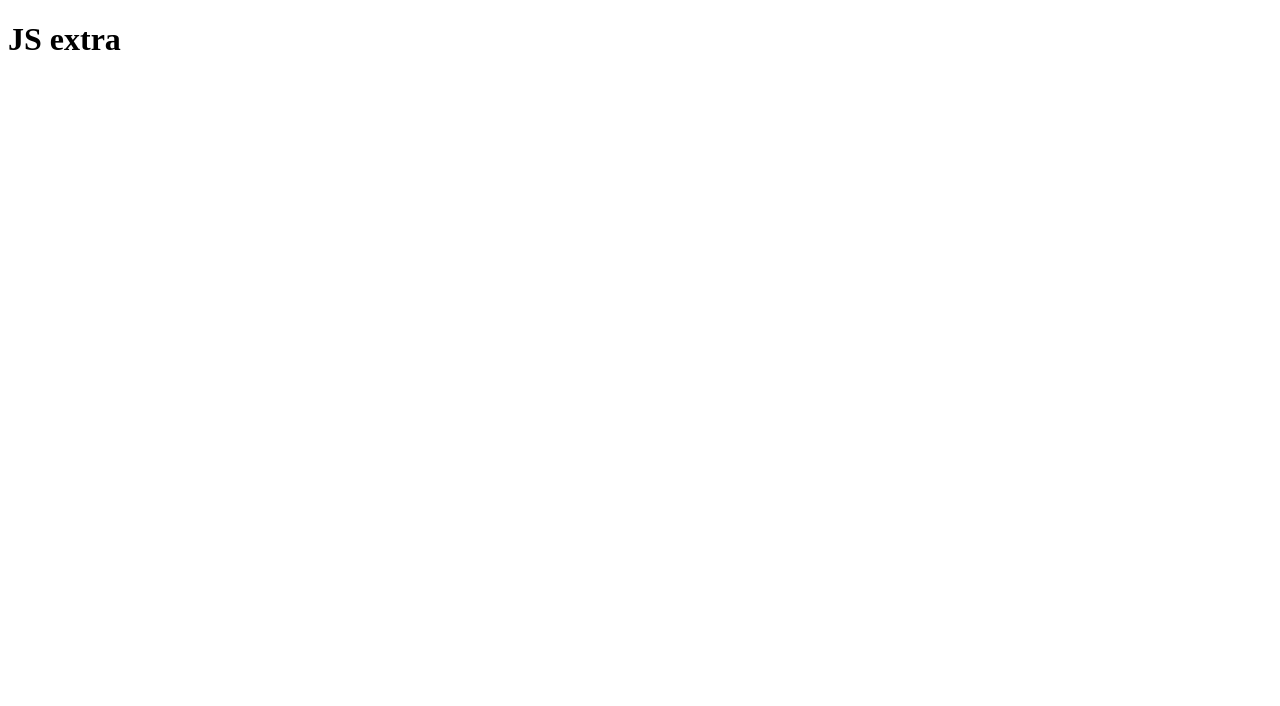
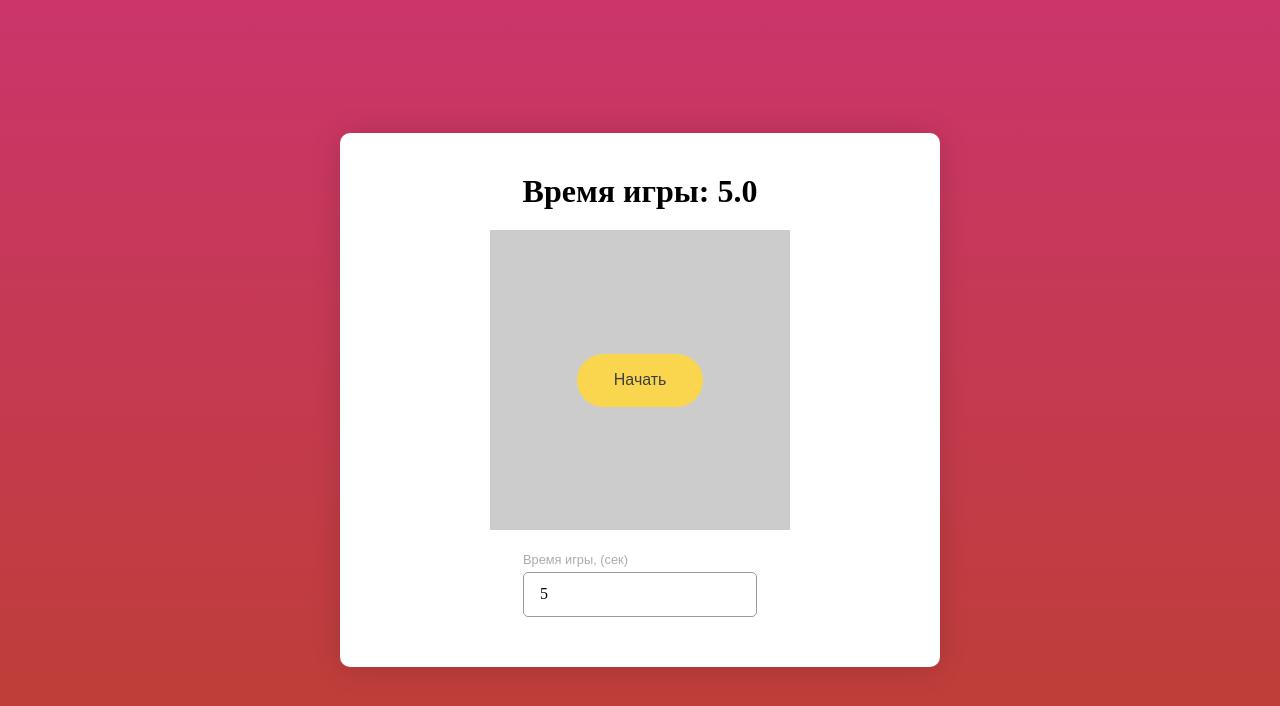
Before and after one commit to narimanjs/js-vladilen, a plain HTML site: page index.html in a window 1280 px wide. Drawn offline with Linux system fonts and the light colour scheme.

Commit message:
feat: start js game

```diff
--- a/index.html
+++ b/index.html
@@ -1,51 +1,34 @@
 <!DOCTYPE html>
 <html lang="en">
 <head>
-    <meta charset="UTF-8">
-    <meta http-equiv="X-UA-Compatible" content="IE=edge">
-    <meta name="viewport" content="width=device-width, initial-scale=1.0">
-    <title>js-vladilen</title>
-    <style>
-        /* .box1 {
-            display: flex;
-            align-items: center;
-            justify-content: center;
-            width: 300px;
-            height: 300px;
-            background-color: blue;
-            border: 1px solid black;
-        }
-        .box2 {
-            width: 150px;
-            height: 150px;
-            background-color: yellow;
-        } */
-
-    </style>
+  <meta charset="UTF-8">
+  <meta name="viewport" content="width=device-width, initial-scale=1.0">
+  <meta http-equiv="X-UA-Compatible" content="ie=edge">
+  <link rel="stylesheet" href="styles.css">
+  <title>JS Game</title>
 </head>
 <body>
-    <h1>JS extra</h1>
-        <!-- <!-- <input type="text"> -->
-    <!-- <a href="https://google.com" target="_blank" title="Click mE">Toggle</a>
-    <hr>
-    <div class="box1" id="1">
-        <div class="box2" id="2"></div>
-    </div> -->
-    <!-- <div class="wrapper">
-        <p class="color">Lorem ipsum dolor sit amet, consectetur adipisicing elit. Facilis, asperiores.</p>
-        <p>Lorem ipsum dolor, sit amet consectetur adipisicing elit. Suscipit?</p>
-        <p class="color">Lorem ipsum dolor sit amet, consectetur adipisicing.</p>
-        <p>Lorem ipsum dolor sit amet consectetur, adipisicing elit.</p>
-        <ul>
-            <li class="color">1</li>
-            <li>2</li>
-            <li>3</li>
-        </ul>
-    </div>    -->
-    <!-- <button id="alert">Alert</button>
-    <button id="confirm">Confirm</button>
-    <button id="prompt">Prompt</button> -->
 
-<script src="js/script.js"></script>
+
+  <div class="app">
+    <div class="app__header">
+      <h1 id="time-header">Время игры: <span id="time">5.0</span></h1>
+      <h1 id="result-header" class="hide">Ваш результат: <span id="result"></span></h1>
+    </div>
+    <div class="app__content">
+      <button class="btn" id="start">Начать</button>
+
+      <div class="game" id="game"></div>
+    </div>
+    <div class="app__footer">
+      <div class="input">
+        <label for="game-time">Время игры, (сек)</label>
+        <input type="number" id="game-time" min="5" step="1" value="5">
+      </div>
+    </div>
+  </div>
+
+  <!-- <script src="js/script.js"></script> -->
+  <script src="js/index.js"></script>
 </body>
 </html>
--- /dev/null
+++ b/js/index.js
@@ -0,0 +1,38 @@
+let $start = document.querySelector('.btn')
+let $game = document.querySelector('.game')
+
+let score = 0;
+
+$start.addEventListener('click', startGame)
+$game.addEventListener('click', handleBoxClick)
+
+
+function startGame() {
+  $game.style.backgroundColor = '#fff'
+  $start.classList.add('hide')
+
+  renderBox()
+}
+
+function handleBoxClick(event) {
+  if (event.target.dataset.box) {
+    score++
+    renderBox()
+  }
+}
+
+function renderBox() {
+  $game.innerHTML = ''
+  let box = document.createElement('div')
+
+  box.style.height = box.style.width = '50px'
+  box.style.position = 'absolute'
+  box.style.backgroundColor = '#000'
+  box.style.top = '50px'
+  box.style.left = '70px'
+  box.style.cursor = 'pointer'
+  box.setAttribute('data-box', 'true')
+
+  $game.insertAdjacentElement('afterbegin', box)
+
+}
--- a/js/script.js
+++ b/js/script.js
@@ -159,4 +159,29 @@
 // console.log(JSON.stringify(person));
 
 // Date
-const date = new Date();
+// const date = new Date();
+
+// 39 LocalStorage
+// document.querySelector('button').addEventListener('click', function(){
+
+//    const value = document.querySelector('input').value
+//    const obj = {
+//       text: value
+//    }
+
+//    localStorage.setItem('headerText', JSON.stringify(obj))
+// })
+
+// document.addEventListener('DOMContentLoaded', function(){
+//    var obj
+//    try {
+//       obj = JSON.parse(localStorage.getItem('headerText'))
+//    } catch (e) {
+//       obj = {}
+//    }
+
+
+//    if (obj.text && obj.text.trim ()) {
+//       document.querySelector('h1').textContent = obj.text
+//    }
+// })
--- /dev/null
+++ b/styles.css
@@ -0,0 +1,136 @@
+* {
+  margin: 0;
+  padding: 0;
+  box-sizing: border-box;
+  outline: none;
+}
+
+body {
+  width: 100%;
+  height: 100vh;
+  display: flex;
+  justify-content: center;
+  align-items: center;
+  padding: 20px;
+  overflow: hidden;
+  background: linear-gradient(#CB356B, #BD3F32);
+}
+
+.app {
+  background: #fff;
+  padding: 20px;
+  width: 600px;
+  margin: 0 auto;
+  box-shadow: 0 1px 30px 0 rgba(0,0,0,0.14), 0 0px 0px 0 rgba(0,0,0,.12), 0 0px 0px 0px rgba(0,0,0,.3);
+  border-radius: 10px;
+}
+
+.app__header {
+  padding: 20px;
+  text-align: center;
+}
+
+.app__content {
+  display: flex;
+  position: relative;
+  align-items: center;
+  justify-content: center;
+}
+
+.app__footer {
+  padding: 20px;
+  display: flex;
+  flex-direction: column;
+  align-items: center;
+}
+
+.input {
+  display: flex;
+  flex-direction: column;
+  margin-bottom: 10px;
+}
+
+.input label {
+  display: inline-block;
+  max-width: 100%;
+  margin-bottom: 3px;
+  color: #acacac;
+  font-family: GothamPro,sans-serif;
+  font-size: .8rem;
+  font-weight: normal;
+  line-height: 1.2rem;
+}
+
+.input input {
+  display: block;
+  width: 100%;
+  max-height: 2.8rem;
+  padding: .8rem 1rem;
+  font-size: inherit;
+  font-family: inherit;
+  font-weight: inherit;
+  line-height: 1.4;
+  color: #000;
+  background: #fff none;
+  border: 1px solid #999;
+  border-radius: 5px;
+}
+
+.game {
+  position: relative;
+  display: flex;
+  align-items: center;
+  justify-content: center;
+  border: 1px solid #ccc;
+  background: #ccc;
+  min-height: 300px;
+  min-width: 300px;
+  max-width: 300px;
+  max-height: 300px;
+}
+
+.hide {
+  display: none!important;
+}
+
+.btn {
+  position: absolute;
+  z-index: 1;
+  display: inline-block;
+  padding: 1rem 2.3rem;
+  margin-bottom: 0;
+  font-weight: normal;
+  font-family: GothamPro, sans-serif;
+  font-size: 1rem;
+  line-height: 1.3rem;
+  text-align: center;
+  white-space: nowrap;
+  vertical-align: middle;
+  touch-action: manipulation;
+  cursor: pointer;
+  user-select: none;
+  background: #fad64e;
+  color: #3f3f3f;
+  border: none;
+  border-radius: 2.8rem;
+  transition: transform .2s ease-in-out,box-shadow .2s ease-in-out,-webkit-transform .2s ease-in-out,-webkit-box-shadow .2s ease-in-out;
+  will-change: transform;
+}
+
+.btn:disabled {
+  background: #ccc!important;
+  border: 1px solid #ccc;
+  color: #000;
+  cursor: not-allowed;
+}
+
+.btn:active {
+  transition: transform .1s ease-in-out,box-shadow .1s ease-in-out!important;
+  transform: none!important;
+  box-shadow: none!important;
+}
+
+.btn:hover {
+  box-shadow: 0 6px 16px 0 rgba(0,0,0,.2);
+  transform: translateY(-1px);
+}
```
